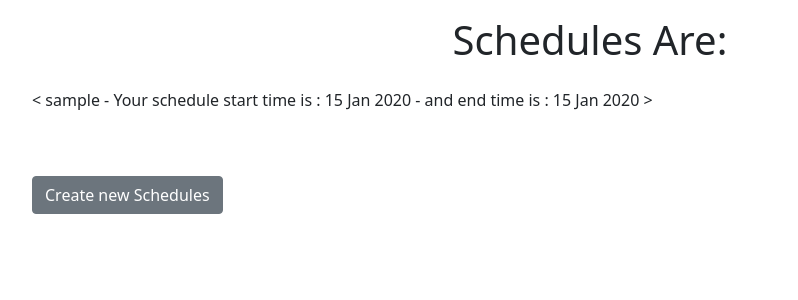
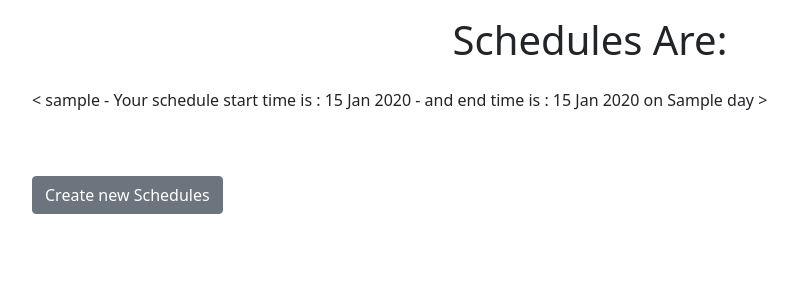
Before and after one commit to bhagya099/express_project_incode, a Node server app: template views/pages/schedules.ejs in a window 1280 px wide. Shown: the part 120-420 px from the top of the page, without its empty margins (50-848 px from the left). Run offline with Node 20, Linux system fonts and the light colour scheme; the template is opened without the code that fills it: most values are stand-ins (such as "Sample title", 1, 10 or a date in 2020).

Commit message:
compeleted the 3c project

```diff
--- a/index.js
+++ b/index.js
@@ -42,6 +42,11 @@ app.get('/schedules', (req, res) => {
     db.any('SELECT * FROM schedules;')
         .then((schedules) => {
             console.log(schedules);
+            console.log(
+                schedules.forEach((sccheduleDay, i) =>
+                    console.log(`${sccheduleDay.day} ,${i}`)
+                )
+            );
             res.render('pages/schedules', {
                 schedules,
             });
--- a/views/pages/create_schedules.ejs
+++ b/views/pages/create_schedules.ejs
@@ -17,9 +17,6 @@
         <form action="/schedules/new" method="POST" class="container m-4 position-absolute">
             <label for="username" class="form-label">User Name :</label>
             <input type="text" id="username" name="username" class="form-control">
-
-            <!-- <label for="day" class="form-label">Day</label>
-                        <input type="day" id="day" name="day" class="form-control"> -->
 
             <label for="day" class="form-label mt-1">Day :</label>
             <select class="form-select mt-1 mb-2" aria-label="Default select example" name="day">
--- a/views/pages/schedules.ejs
+++ b/views/pages/schedules.ejs
@@ -20,7 +20,8 @@
                     &lt;
                     <%= schedule.username %> - Your schedule start time is :
                         <%= schedule.start_time %> - and end time is :
-                            <%= schedule.end_time %> &gt;
+                            <%= schedule.end_time %> on
+                                <%= schedule.day %> &gt;
 
                 </p>
                 <% }) %>
```
